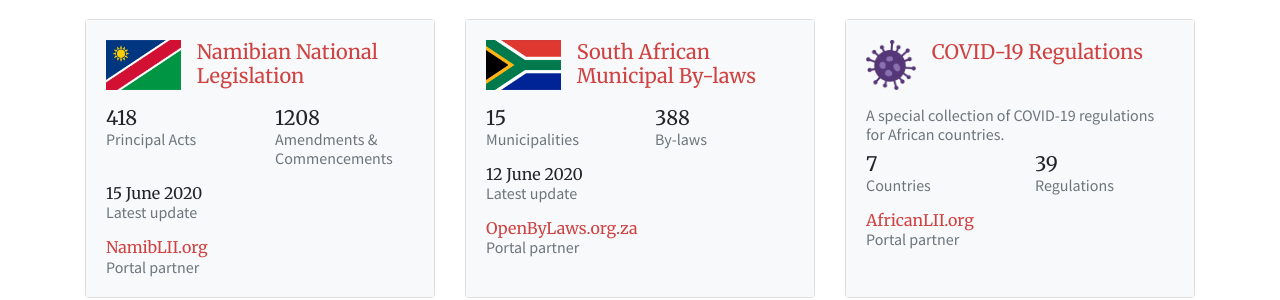
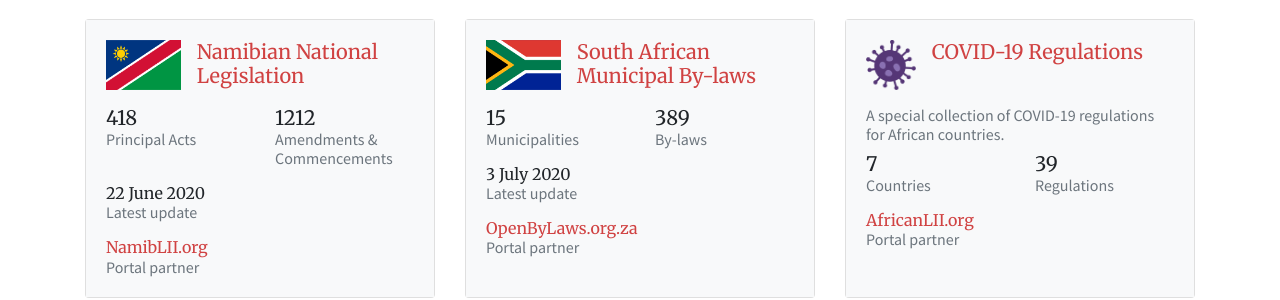
Before and after one commit to laws-africa/laws-africa.github.io, a Jekyll site: the page built from index.html, in a window 1280 px wide and 900 px high, scrolled down 472 px. Shown: the part 155-455 px from the top of the window. Built offline with Jekyll 4.4.1, drawn with Linux system fonts in a browser that asks for light colours; nearby versions of some CDN libraries.

Commit message:
Updated stats via TravisCI

```diff
--- a/_data/commons.json
+++ b/_data/commons.json
@@ -5,13 +5,13 @@
     "n_principal": 39
   },
   "na": {
-    "as_at_date": "2020-06-15",
+    "as_at_date": "2020-06-22",
     "n_principal": 418,
-    "n_stubs": 1208
+    "n_stubs": 1212
   },
   "za": {
-    "as_at_date": "2020-06-12",
-    "n_bylaws": 388,
+    "as_at_date": "2020-07-03",
+    "n_bylaws": 389,
     "n_municipalities": 15
   }
 }
```
